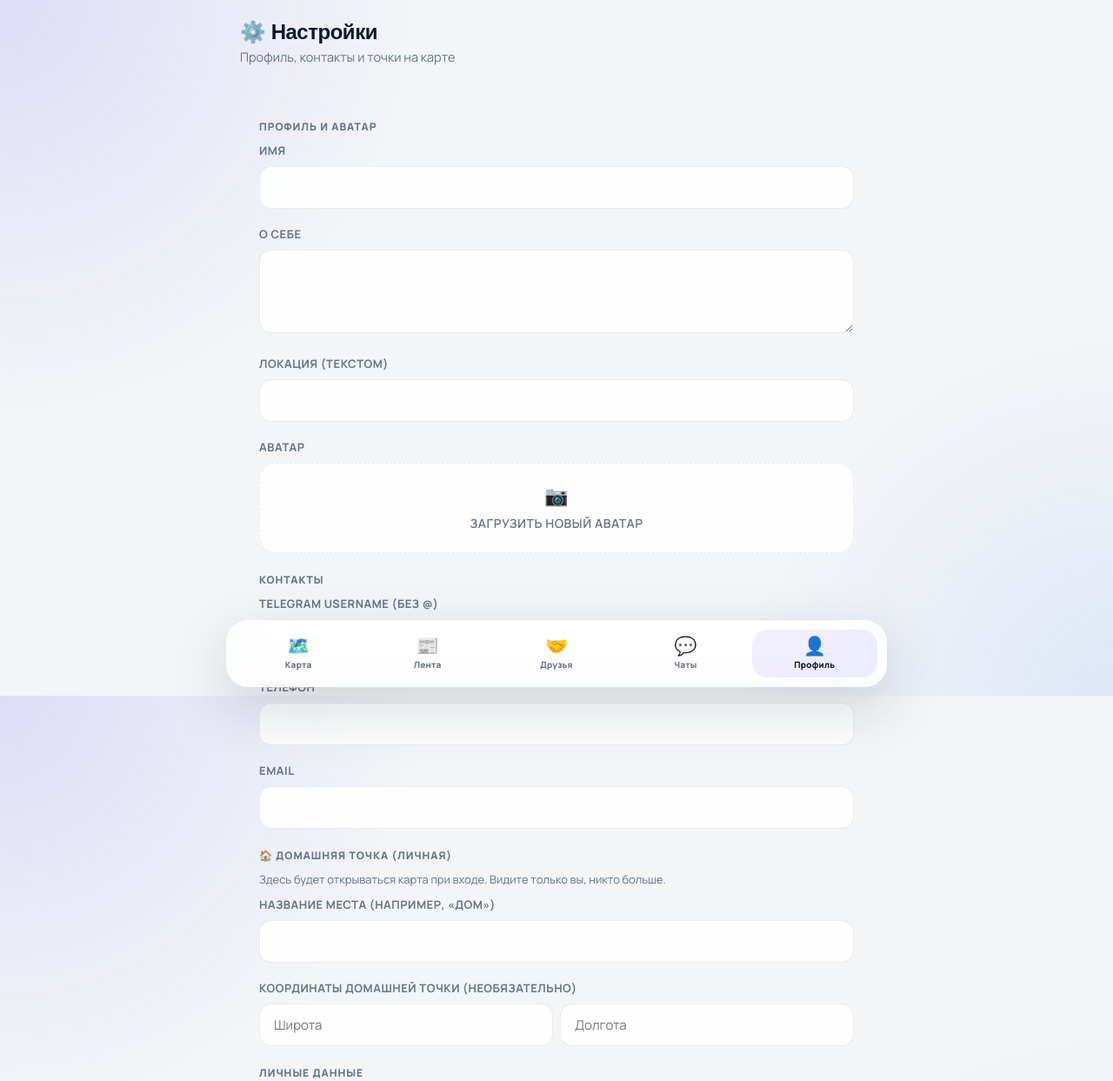
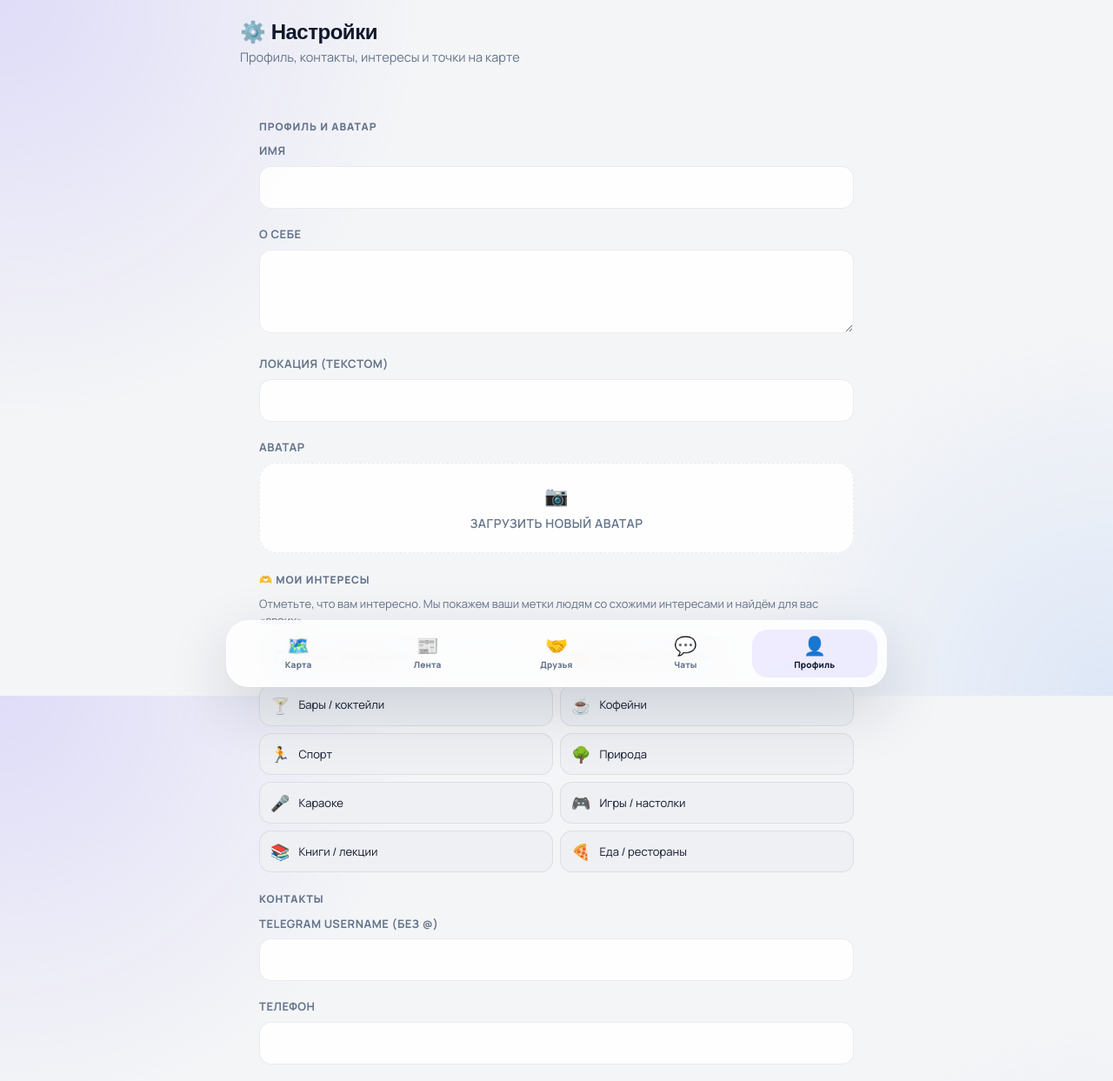
Before and after one commit to Sterevision/naspote, a Flask app: template templates/settings.html in a window 1280 px wide. Shown: the top 1243 px of the page at 87% size. Run offline with Flask 3, Linux system fonts and the light colour scheme; the template is opened without the code that fills it, so the values that code supplies are empty; parts of the project's set-up code (start-up, migrations or seed data) failed here and were passed over; some web fonts are replaced.

Commit message:
feat: выбор интересов в настройках + отображение на профиле

```diff
--- a/templates/settings.html
+++ b/templates/settings.html
@@ -1,10 +1,37 @@
 {% extends "base.html" %}
 {% from "_nav.html" import bottom_nav %}
 {% block title %}Настройки — Картометр{% endblock %}
+{% block head %}
+<style>
+.interests-grid { display: grid; grid-template-columns: repeat(2, 1fr); gap: 8px; margin-top: 8px; }
+.interest-chip {
+    display: flex;
+    align-items: center;
+    gap: 10px;
+    padding: 10px 12px;
+    background: var(--surface-2);
+    border: 1.5px solid var(--line);
+    border-radius: 14px;
+    cursor: pointer;
+    transition: all .15s ease;
+    user-select: none;
+}
+.interest-chip:hover { border-color: var(--line-strong); }
+.interest-chip.checked {
+    background: var(--primary-soft);
+    border-color: var(--primary);
+    color: var(--primary-dark);
+    font-weight: 700;
+}
+.interest-chip input[type=checkbox] { display: none; }
+.interest-chip .emo { font-size: 18px; }
+.interest-chip .lab { font-size: 13px; flex: 1; }
+</style>
+{% endblock %}
 {% block content %}
 <div class="app-shell">
 <div class="list-page" style="flex:1; overflow-y:auto;">
-<div class="page-head"><div><h1 class="display" style="font-size:24px">⚙️ Настройки</h1><p class="subtitle">Профиль, контакты и точки на карте</p></div></div>
+<div class="page-head"><div><h1 class="display" style="font-size:24px">⚙️ Настройки</h1><p class="subtitle">Профиль, контакты, интересы и точки на карте</p></div></div>
 <form method="post" enctype="multipart/form-data" class="settings-form">
 
 <div class="section-title">Профиль и аватар</div>
@@ -21,6 +48,32 @@
 <img id="avatarPreview" src="{{ profile.avatar_url or '' }}" {% if not profile.avatar_url %}hidden{% endif %} style="width:100%; max-height:200px; object-fit:cover;">
 </label>
 <input type="file" id="avatarInput" name="avatar" accept="image/*" hidden>
+</div>
+
+<!-- ---- ИНТЕРЕСЫ (НОВОЕ) ---- -->
+<div class="section-title">🫶 Мои интересы</div>
+<p class="hint" style="margin:0 0 8px;">Отметьте, что вам интересно. Мы покажем ваши метки людям со схожими интересами и найдём для вас «своих».</p>
+<div class="interests-grid">
+{% set my_int = profile.interests or [] %}
+{% set all_interests = [
+    ('techno', '🎵', 'Техно / электроника'),
+    ('art', '🎨', 'Искусство / галереи'),
+    ('bars', '🍸', 'Бары / коктейли'),
+    ('coffee', '☕', 'Кофейни'),
+    ('sport', '🏃', 'Спорт'),
+    ('nature', '🌳', 'Природа'),
+    ('karaoke', '🎤', 'Караоке'),
+    ('games', '🎮', 'Игры / настолки'),
+    ('books', '📚', 'Книги / лекции'),
+    ('food', '🍕', 'Еда / рестораны')
+] %}
+{% for key, emo, label in all_interests %}
+<label class="interest-chip {% if key in my_int %}checked{% endif %}">
+<input type="checkbox" name="interests" value="{{ key }}" {% if key in my_int %}checked{% endif %}>
+<span class="emo">{{ emo }}</span>
+<span class="lab">{{ label }}</span>
+</label>
+{% endfor %}
 </div>
 
 <div class="section-title">Контакты</div>
@@ -72,6 +125,15 @@
 {% endblock %}
 {% block scripts %}
 <script>
+(function () {
+document.querySelectorAll('.interest-chip').forEach(function (chip) {
+    var cb = chip.querySelector('input[type=checkbox]');
+    chip.addEventListener('click', function (e) {
+        if (e.target === cb) return;
+        cb.checked = !cb.checked;
+        chip.classList.toggle('checked', cb.checked);
+    });
+});
 var avatarInput = document.getElementById('avatarInput');
 var avatarPreview = document.getElementById('avatarPreview');
 var avatarDropText = document.getElementById('avatarDropText');
@@ -85,5 +147,6 @@ avatarPreview.hidden = false;
         avatarDropText.style.display = 'none';
     });
 }
+})();
 </script>
 {% endblock %}
```
Also changed, not shown: templates/profile.html (+38 -14 lines). Lines whose indentation alone changed are shown as unchanged.
